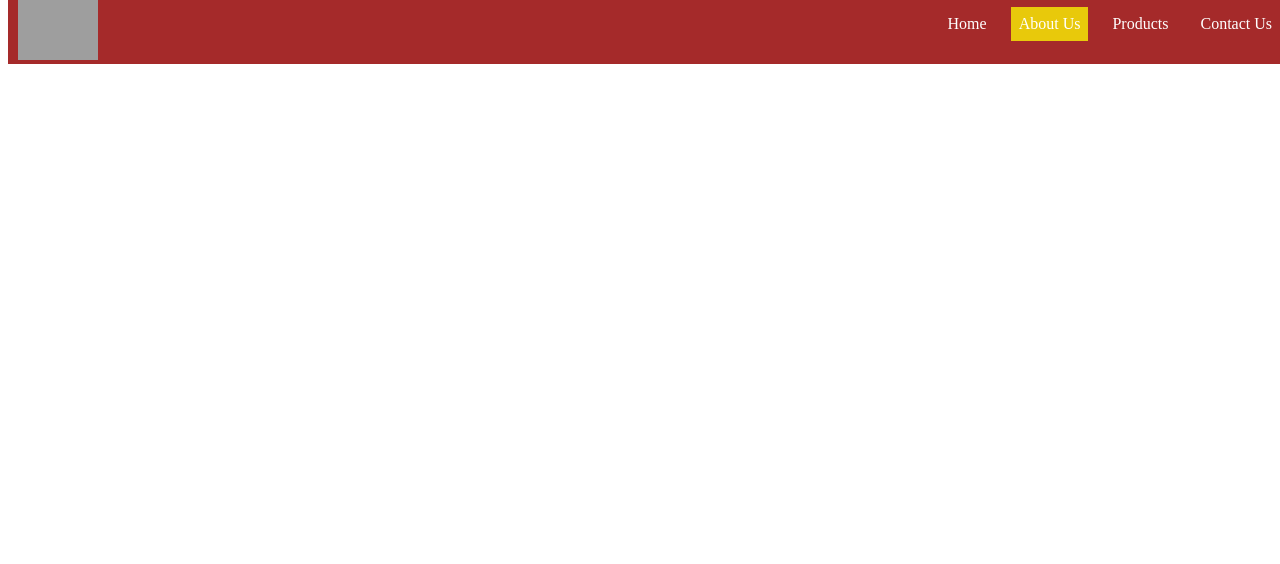
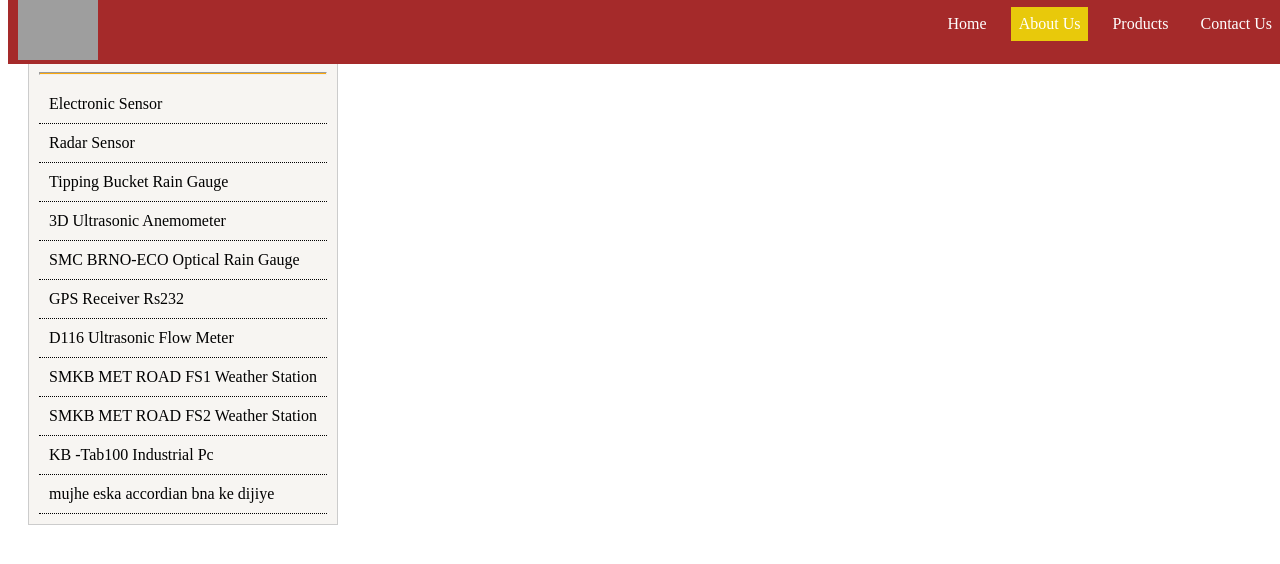
Before and after one commit to muskanatwork/qualden-ecommerce, a React (Vite) app: page /about in a window 1280 px wide. Shown: the top 564 px of the page. Built offline with nearby package versions, Linux system fonts and the light colour scheme; grey boxes are pictures that could not be loaded.

Commit message:
create Accordian on Aboutus page

```diff
--- a/src/App.css
+++ b/src/App.css
@@ -354,6 +354,40 @@ textarea {
   color: black;
 }
 
+/* Accodian design in the about us page */
+.accordianDiv {
+  background-color: rgb(247, 245, 242);
+  display: inline-block;
+  padding: 10px;
+  border: 1px solid #ccc;
+  margin: 20px;
+}
+
+.accordianDiv hr {
+  margin-top: 10px;
+  margin-bottom: 10px;
+  height: 1px;
+  background-color: rgb(251, 168, 13);
+}
+
+.accordianDiv h3 {
+  color: #09501a;
+  margin-left: 10px;
+}
+
+.accordianDiv div {
+  padding-left: 20px;
+  padding: 10px;
+  border-bottom: dotted 1px black;
+}
+
+.aboutusContentDiv {
+  display: flex;
+}
+
+
+
+
 
 /* Contact Us css */
 /* contact us table design */
--- a/src/components/AboutUs/Aboutus.jsx
+++ b/src/components/AboutUs/Aboutus.jsx
@@ -1,9 +1,11 @@
 import Nav from "../Home/Nav"
+import Accordion from "./Accordian"
 
 function About() {
     return (
         <>
         <Nav />
+        <Accordion/>
         </>
     )
 }
--- /dev/null
+++ b/src/components/AboutUs/Accordian.jsx
@@ -0,0 +1,29 @@
+import React, { useState } from 'react';
+
+const Accordion = () => {
+    const [openAccordion, setOpenAccordion] = useState(null);
+
+    const handleAccordion = (index) => {
+        setOpenAccordion(openAccordion === index ? null : index);
+    };
+
+    return (
+        <div className='accordianDiv'>
+            <h3>Products</h3>
+            <hr/>
+            <div>Electronic Sensor </div>
+            <div>Radar Sensor </div>
+            <div>Tipping Bucket Rain Gauge</div>
+            <div>3D Ultrasonic Anemometer </div>
+            <div>SMC BRNO-ECO Optical Rain Gauge </div>
+            <div> GPS Receiver Rs232</div>
+            <div> D116 Ultrasonic Flow Meter</div>
+            <div>SMKB MET ROAD FS1 Weather Station </div>
+            <div> SMKB MET ROAD FS2 Weather Station</div>
+            <div>KB -Tab100 Industrial Pc </div>
+            <div>mujhe eska accordian bna ke dijiye</div>
+        </div>
+    );
+};
+
+export default Accordion;
```
